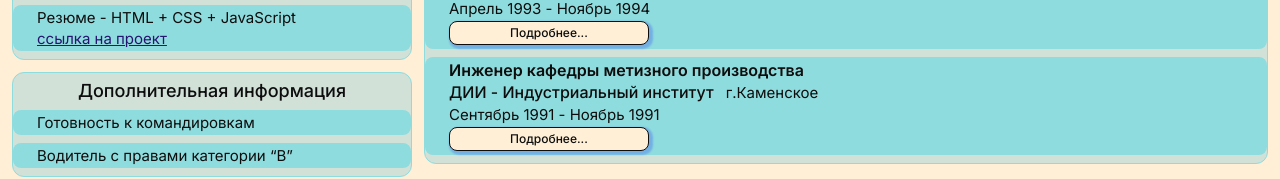
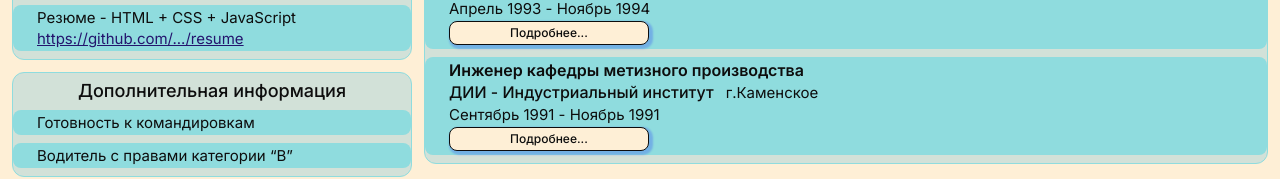
Before and after one commit to pitsyk-aleksandr/resume, a plain HTML site: page index.html in a window 1280 px wide. Shown: the part 1424-1603 px from the top of the page. Drawn offline with nearby package versions, Linux system fonts and the light colour scheme.

Commit message:
Resume (2025-05-10) + link GitHub
Resume (2025-05-10) + link GitHub

```diff
--- a/index.html
+++ b/index.html
@@ -271,7 +271,12 @@
               </li>
               <li class="item">
                 <p id="project-2" class="text-small">Резюме - HTML + CSS + JavaScript</p>
-                <a href="" target="_blank" class="link text-small">ссылка на проект</a>
+                <a
+                  href="https://github.com/pitsyk-aleksandr/resume"
+                  target="_blank"
+                  class="link text-small"
+                  >https://github.com/.../resume</a
+                >
               </li>
             </ul>
           </section>
```
